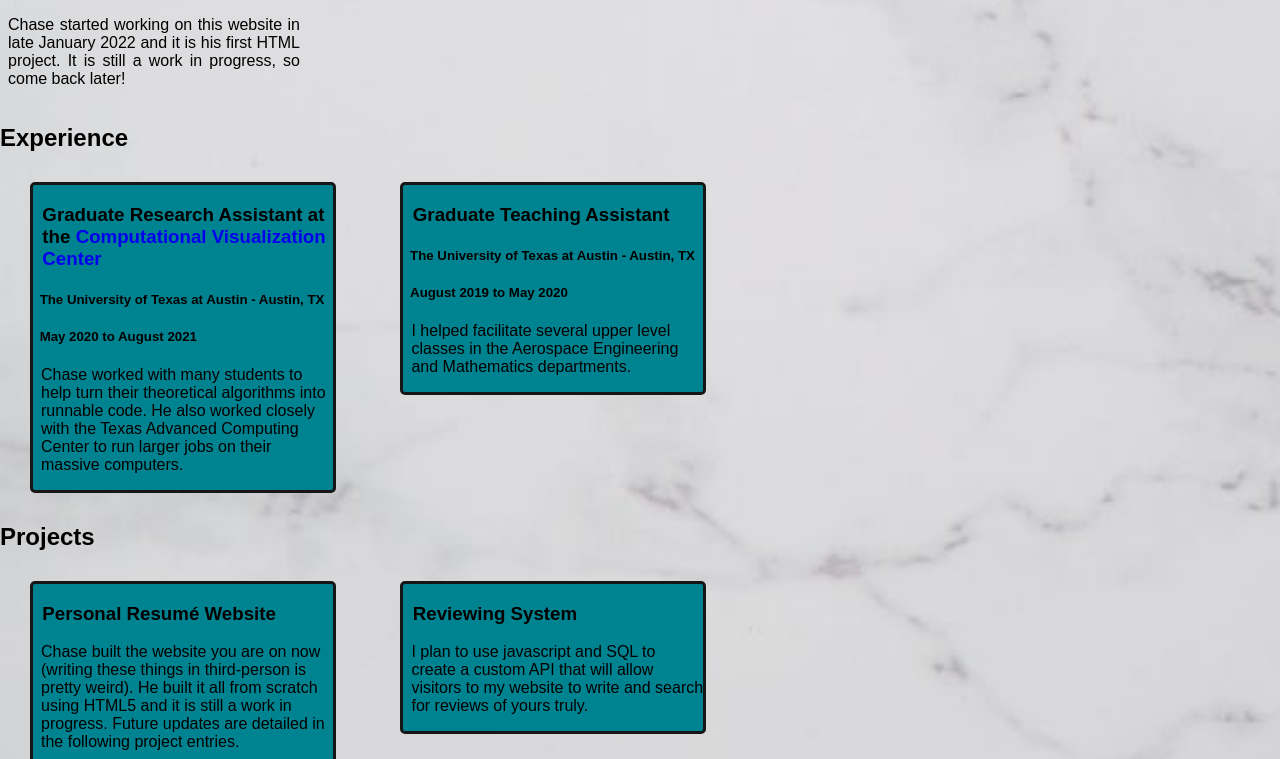
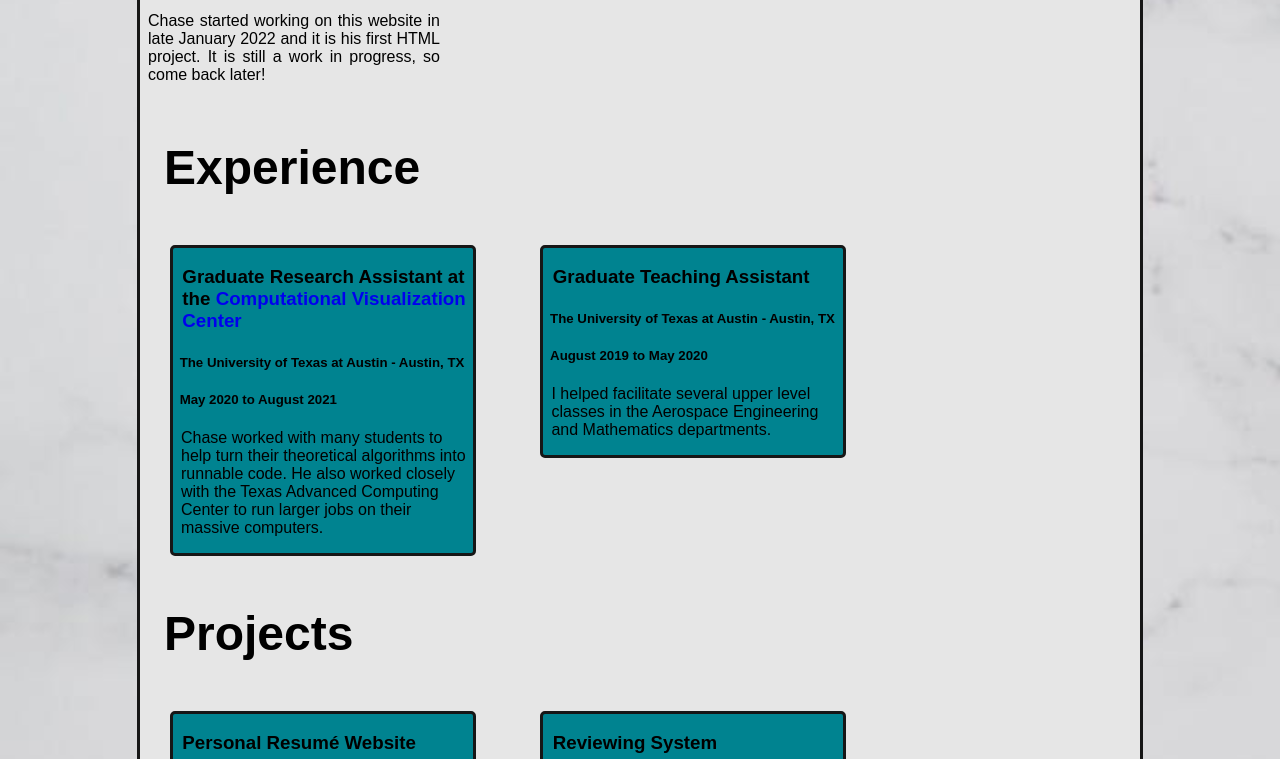
Before and after one commit to chasetessmer/CVSite, a plain HTML site: page index.html in a window 1280 px wide. Shown: the part 1233-1992 px from the top of the page. Drawn offline with Linux system fonts and the light colour scheme.

Commit message:
Centered main content and added bordered background

```diff
--- a/Resources/css/index.css
+++ b/Resources/css/index.css
@@ -26,7 +26,8 @@ h1.myName {
 }
 
 h2 {
-    margin-left: auto;
+    margin-left: 0.5em;
+    font-size: 3em;
 }
 
 p, li {
@@ -36,6 +37,13 @@ p, li {
 
 a {
     text-decoration: none;
+}
+
+div.mainContent {
+    max-width: 1000px;
+    background-color: rgb(230, 230, 230);
+    margin: -2.5em auto;
+    border: rgb(22, 22, 22) solid 3px;
 }
 
 figure.headshot {
--- a/index.html
+++ b/index.html
@@ -13,7 +13,7 @@
             <figcaption>Using this until I take a better picture</figcaption>
         </figure>
         <h1 class="myName">Nathaniel Chase Tessmer</h1>
-        <p>This is my first draft resumé! Here is why you should hire me:</p>
+        <div class="mainContent">
         <h2>Skills</h2>
         <div class="skillContainer">
             <div class="skill">
@@ -115,5 +115,6 @@
                 <h5>August 2014 to May 2018</h5>
             </div>
         </div>
+        </div>
     </body>
 </html>
```
